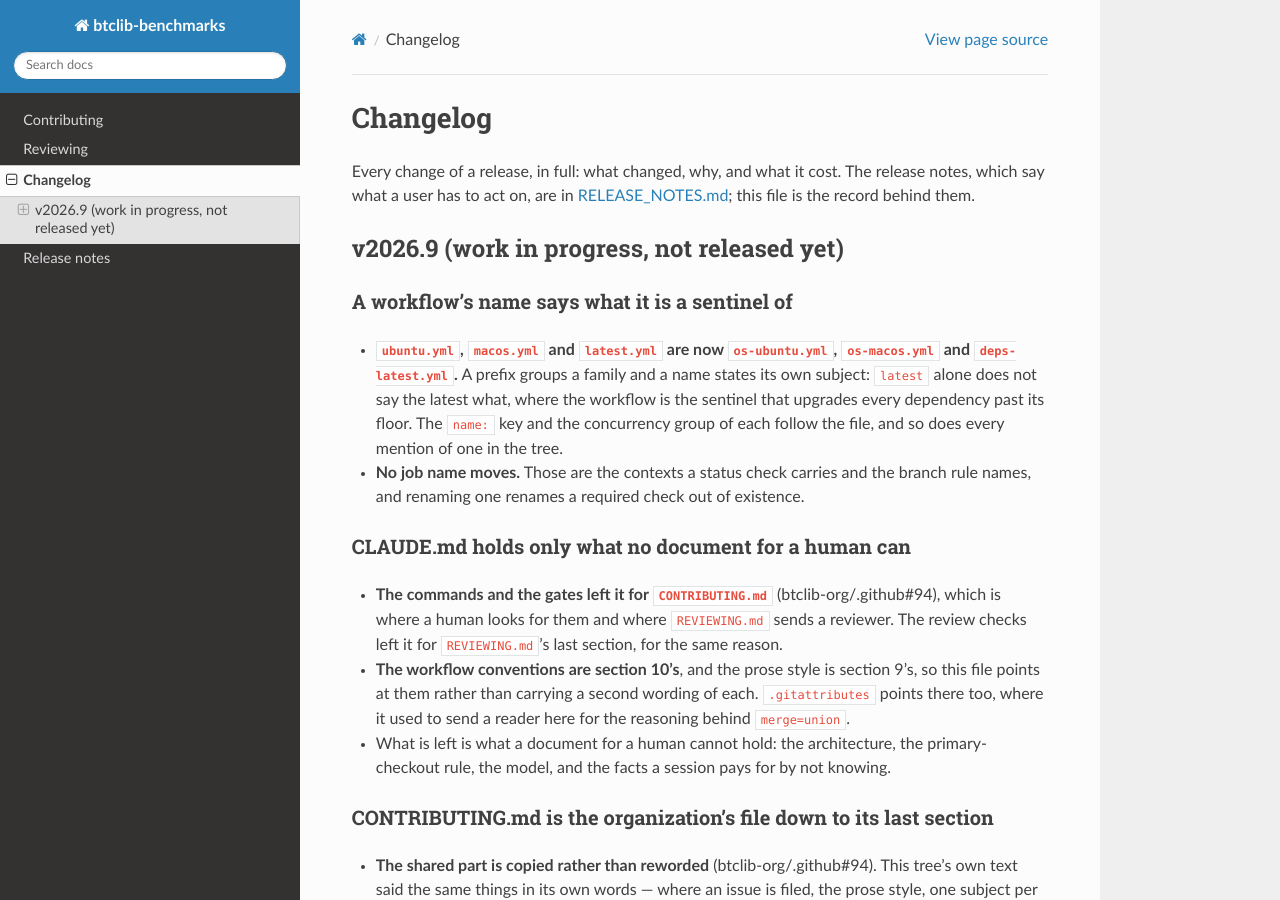
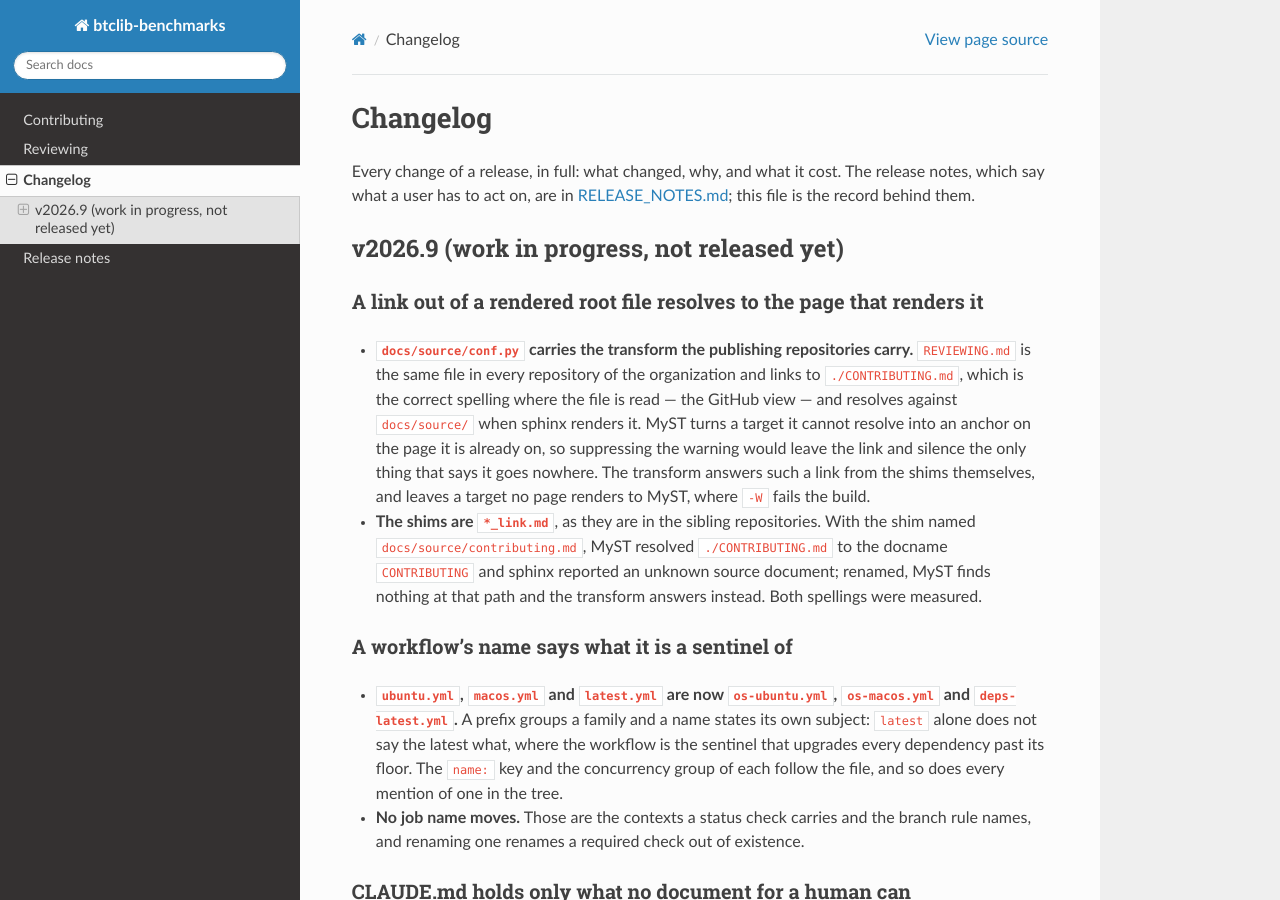
Before and after one commit to btclib-org/btclib-benchmarks, a Sphinx documentation site: the page built from docs/source/changelog_link.md, in a window 1280 px wide and 900 px high. Built offline with Sphinx 7.4.7 and the Read the Docs theme 3.1.0, drawn with Linux system fonts in a browser that asks for light colours; some of the changed text lies outside the part shown.

Commit message:
A link out of a rendered root file resolves to the page rendering it
`REVIEWING.md` is the same file in every repository of the organization
and links to `./CONTRIBUTING.md`, which is the correct spelling where
that file is read -- the GitHub file view -- and resolves against
`docs/source/` once sphinx lifts it out of the tree that makes it
correct. The build was red on it:

    REVIEWING.md:9: WARNING: Unknown source document 'CONTRIBUTING'

and the answer is not to suppress the subtype. What myst emits for a
target it cannot resolve is an anchor on the page it is already on, an
id nothing has, so a filter would leave the link and silence the only
thing that says it goes nowhere.

So `docs/source/conf.py` gains the transform the publishing repositories
of the organization carry, in the shape btclib's carries it: the map is
read from the shims themselves, so a page added or dropped under that
directory needs no second edit, and a target no page renders is left to
myst, which reports it and takes `-W` with it. Measured:
`[a](./REPOSITORY.md)` takes `sphinx-build -E -W --keep-going` to exit 1
where the tree without it exits 0. The sibling repositories send such a
target to the file on GitHub instead; here `git grep -n '](\./' -- '*.md'`
says that branch would be code nothing reaches.

The shims are renamed `*_link.md`, which is what the siblings name them
and not decoration: with the shim named `docs/source/contributing.md`,
myst resolved `./CONTRIBUTING.md` to the docname `CONTRIBUTING` and
sphinx reported an unknown source document. Renamed, myst finds nothing
at that path and the transform answers. Both spellings were measured.

`.pre-commit-config.yaml`'s `local-link-prefix` comment said this
repository had no such transform and that the hook found nothing to
change; both were true until this commit, and neither is now.

````diff
--- a/CHANGELOG.md
+++ b/CHANGELOG.md
@@ -7,6 +7,25 @@
 [notes]: https://github.com/btclib-org/btclib-benchmarks/blob/main/RELEASE_NOTES.md
 
 ## v2026.9 (work in progress, not released yet)
+
+### A link out of a rendered root file resolves to the page that renders it
+
+- **`docs/source/conf.py` carries the transform the publishing
+  repositories carry.** `REVIEWING.md` is the same file in every
+  repository of the organization and links to `./CONTRIBUTING.md`, which
+  is the correct spelling where the file is read — the GitHub view — and
+  resolves against `docs/source/` when sphinx renders it. MyST turns a
+  target it cannot resolve into an anchor on the page it is already on,
+  so suppressing the warning would leave the link and silence the only
+  thing that says it goes nowhere. The transform answers such a link from
+  the shims themselves, and leaves a target no page renders to MyST,
+  where `-W` fails the build.
+
+- **The shims are `*_link.md`**, as they are in the sibling repositories.
+  With the shim named `docs/source/contributing.md`, MyST resolved
+  `./CONTRIBUTING.md` to the docname `CONTRIBUTING` and sphinx reported
+  an unknown source document; renamed, MyST finds nothing at that path
+  and the transform answers instead. Both spellings were measured.
 
 ### A workflow's name says what it is a sentinel of
 
@@ -459,8 +478,9 @@
   `CLAUDE.md`: the audit and the normalizing checklist that standard
   carries are performed *holding* it, so the reader who arrives without
   it is the contributor, and `CONTRIBUTING.md` is the file that reader
-  is already in — and the one of the three `docs/source/contributing.md`
-  includes, so it is also the one rendered. Hence an absolute
+  is already in — and the one of the three that
+  `docs/source/contributing_link.md` includes, so it is also the one
+  rendered. Hence an absolute
   github.com destination, which is what a cross-repository link is
   written as here: a relative one resolves against the rendered site.
 
@@ -2181,16 +2201,15 @@
   the organization's.
 
 - **It enforces a convention rather than catching a defect**, which is
-  the part worth writing down. Unlike the three publishing
-  repositories, this repository has no link-resolving transform in
-  `docs/source/conf.py` and suppresses no MyST warning, so a relative
-  link out of an included root file is a `myst.xref_missing` warning
-  and `docs.yml`'s `-W` fails the build on it. Measured with a fresh
-  environment: `[a](./REVIEWING.md)` and `[a](REVIEWING.md)` each take
-  `sphinx-build -E -W --keep-going` to exit 1, where the tree without
-  them exits 0 — and `REVIEWING.md` is a page this documentation does
-  render. That is why the root files here link by absolute url, and it
-  is why this hook is prophylaxis rather than a fix.
+  the part worth writing down. `docs/source/conf.py` resolves a link out
+  of an included root file to the page that renders it, and leaves a
+  target no page renders to MyST, which reports it and takes
+  `docs.yml`'s `-W` with it. Measured with a fresh environment:
+  `[a](./REPOSITORY.md)` takes `sphinx-build -E -W --keep-going` to exit
+  1, where the tree without it exits 0. So a root file's link to
+  anything this documentation does not render is written as an absolute
+  url, and the ones it does render are what this hook holds to one
+  spelling.
 
 ### A review runs what a diff decides with
 
--- a/docs/source/conf.py
+++ b/docs/source/conf.py
@@ -11,10 +11,20 @@
 
 from __future__ import annotations
 
+import posixpath
+import re
 import tomllib
 from pathlib import Path
+from typing import TYPE_CHECKING, Any
 
-_PYPROJECT = Path(__file__).parents[2] / "pyproject.toml"
+from sphinx.addnodes import pending_xref
+from sphinx.transforms.post_transforms import SphinxPostTransform
+
+if TYPE_CHECKING:
+    from sphinx.application import Sphinx
+
+_ROOT = Path(__file__).parents[2]
+_PYPROJECT = _ROOT / "pyproject.toml"
 
 project = "btclib-benchmarks"
 author = "The btclib developers"
@@ -26,3 +36,118 @@
 source_suffix = {".md": "markdown", ".rst": "restructuredtext"}
 html_theme = "sphinx_rtd_theme"
 exclude_patterns: list[str] = []
+
+
+# -- Links out of the included root markdown files ----------------------------
+
+# Every page of the toctree is one of this repository's root markdown
+# files, pulled into a *_link.md shim by a myst {include}. A root file is
+# written for the place that reads it unrendered -- the GitHub file view,
+# there being no site served from this repository -- so a link in one is
+# spelled relative to the repository root, and myst, resolving it relative
+# to this directory, finds nothing.
+#
+# What myst emits for a target it cannot resolve is why this needs code
+# rather than a warning filter: the link becomes an anchor on the page it
+# is already on, an id nothing has, so suppressing myst.xref_missing would
+# leave the link there and silence the only thing that says it goes
+# nowhere.
+#
+# The `_link` suffix keeps a shim's own name out of the way, and it is not
+# decoration: with the shim named `contributing.md`, `REVIEWING.md`'s
+# link to `./CONTRIBUTING.md` resolved to the docname `CONTRIBUTING`,
+# sphinx reported an unknown source document and `-W` failed the build.
+# Renamed, myst finds nothing at that path, gives up, and leaves the
+# target to the transform below -- which is the arrangement the sibling
+# repositories' shims are named for. Both spellings were measured here.
+#
+# The map is read from the shims, so a page added or dropped under this
+# directory needs no second edit here. A relative target no shim renders
+# is left to myst, which reports it and `-W` then fails the build: what a
+# root file here writes for anything this documentation does not render is
+# an absolute url, which is the rule `.pre-commit-config.yaml`'s
+# `local-link-prefix` hook states and measures. The sibling repositories
+# send such a target to the file on GitHub instead; here that branch would
+# be code nothing reaches, and
+#
+#     git grep -n '](\./' -- '*.md'
+#
+# is what says so.
+
+# a shim is one myst include fence, and everything after the directive
+# name on that line is the directive's argument: the path of the file the
+# shim renders, spaces included. Options are the lines under it, never
+# this one, so the path ends where the line does
+_INCLUDE = re.compile(r"^```\{include\}\s+(.+?)\s*$", re.MULTILINE)
+
+
+def _included(page: Path) -> tuple[str, str] | None:
+    """Map the root file a page renders to that page's own docname.
+
+    Args:
+        page: a markdown file under this directory.
+
+    Returns:
+        The included file's repository-relative path and the docname, or
+        None where the page includes nothing and so renders no root file.
+
+    Raises:
+        ValueError: the page holds more than one include fence, so which
+            root file it renders is not a question this can answer.
+    """
+    paths = _INCLUDE.findall(page.read_text(encoding="utf-8"))
+    if len(paths) > 1:
+        err_msg = f"{page.name}: more than one include fence"
+        raise ValueError(err_msg)
+    if not paths:
+        return None
+    return str((page.parent / paths[0]).resolve().relative_to(_ROOT)), page.stem
+
+
+# repository-relative path -> the docname whose page renders it
+_INCLUDED = dict(
+    entry
+    for entry in map(_included, sorted(Path(__file__).parent.glob("*.md")))
+    if entry is not None
+)
+
+
+class RootFileLinks(SphinxPostTransform):
+    """Resolve the repository-relative links of the included root files."""
+
+    # ahead of myst's own resolver, which runs at 9 and is what turns an
+    # unresolved target into that anchor
+    default_priority = 5
+
+    def run(self, **kwargs: Any) -> None:
+        """Rewrite every myst xref naming a root file a page renders.
+
+        Args:
+            kwargs: what sphinx passes a post-transform, and unused here.
+        """
+        for node in self.document.findall(pending_xref):
+            # refdomain "doc" is a link myst has already resolved to a
+            # page, and None is one it has given up on: only the second
+            # can be a root file's link spelled from the repository root
+            if node.get("reftype") != "myst" or node.get("refdomain") is not None:
+                continue
+            target, _, anchor = node["reftarget"].partition("#")
+            # "./CONTRIBUTING.md" -> "CONTRIBUTING.md"; a path climbing out
+            # of the repository is nothing this can answer
+            target = posixpath.normpath(target)
+            if target in _INCLUDED:
+                # handed back to myst as the link it would have been
+                # written as, so the page title is its business and not
+                # this file's
+                node["refdomain"] = "doc"
+                node["reftarget"] = _INCLUDED[target]
+                node["reftargetid"] = anchor or None
+
+
+def setup(app: Sphinx) -> None:
+    """Register the transform above; sphinx calls this.
+
+    Args:
+        app: the sphinx application.
+    """
+    app.add_post_transform(RootFileLinks)
````
Also changed, not shown: docs/source/index.md (+4 -4 lines), .pre-commit-config.yaml, docs/source/changelog_link.md (renamed from docs/source/changelog.md), docs/source/contributing_link.md (renamed from docs/source/contributing.md), docs/source/release_notes_link.md (renamed from docs/source/release_notes.md), docs/source/reviewing_link.md (renamed from docs/source/reviewing.md).
